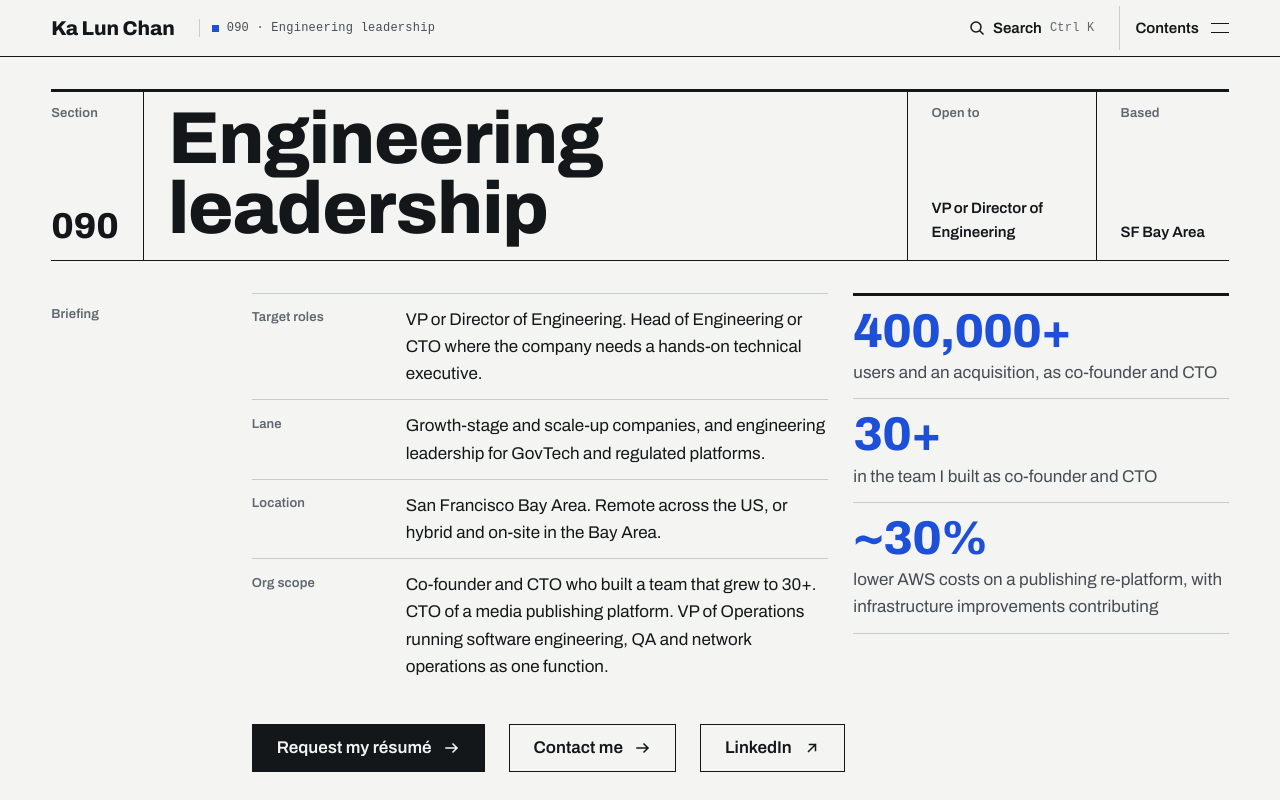
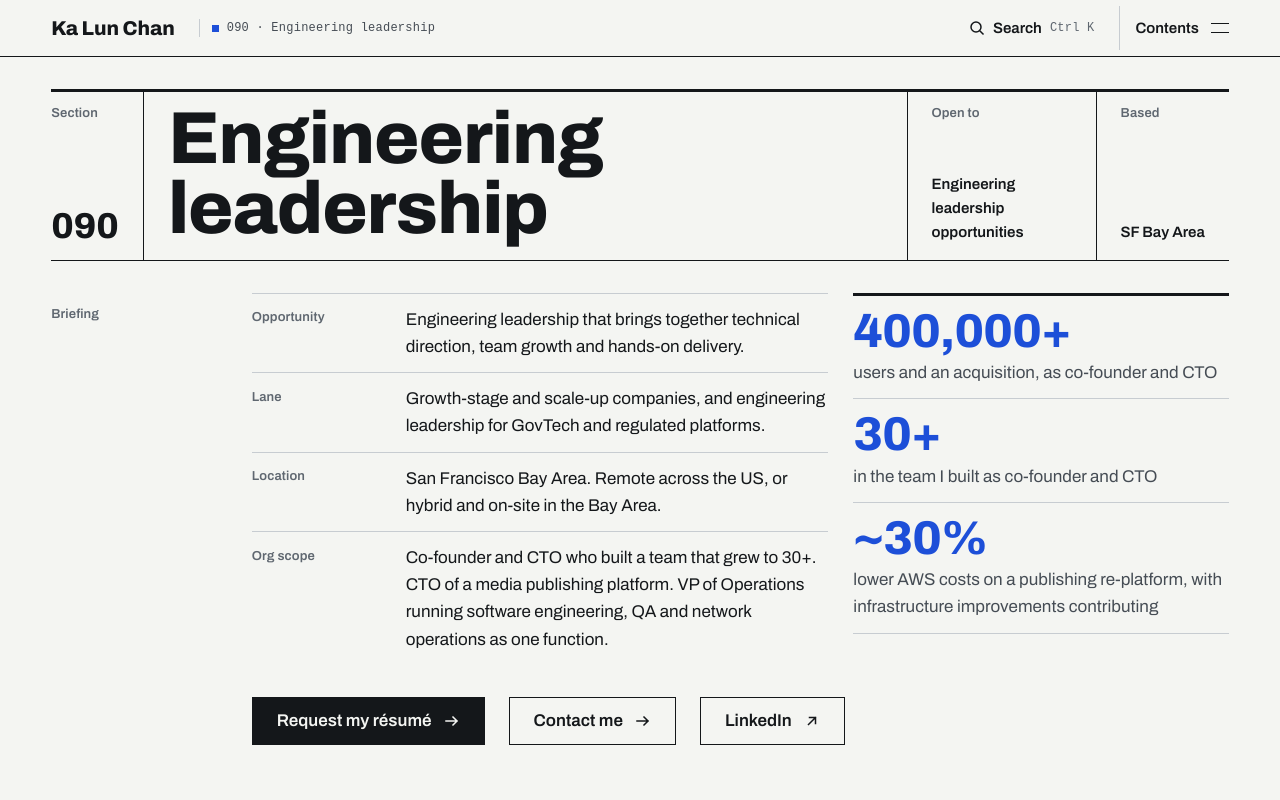
Before and after one commit to kchan1028/kalunchan, a React (Vite) app: page /engineering-leadership in a window 1280 px wide. Shown: the top 800 px of the page. Built offline with nearby package versions, Linux system fonts and the light colour scheme; a web font is replaced by a local one.

Commit message:
Broaden engineering leadership opportunity copy

```diff
--- a/src/content/contact.js
+++ b/src/content/contact.js
@@ -4,7 +4,7 @@
 export const paths = {
   leadership: {
     title: 'Leadership roles',
-    lead: 'Hiring a VP or Director of Engineering? Send the basics and I’ll reply with my résumé. Only your name and email are required.',
+    lead: 'Looking for an engineering leader? Send the basics and I’ll reply with my résumé. Only your name and email are required.',
   },
   consulting: {
     title: 'Consulting via Yippify',
--- a/src/content/engineeringLeadership.js
+++ b/src/content/engineeringLeadership.js
@@ -1,19 +1,19 @@
-// /engineering-leadership/: the recruiter and hiring-manager page. The one place on the site that names the
-// roles KC is open to (owner decision, recorded in POSITIONING.md). Every figure here already appears, with its
+// /engineering-leadership/: the recruiter and hiring-manager page. Describe opportunities by scope
+// rather than specific job titles. Every figure here already appears, with its
 // evidence, on /experience/, /about/ or a linked post. Keep employer names, career years and résumé files off
 // this page (scripts/audit-seo.py); the résumé is sent on request through the leadership form on /contact/.
 
-export const targetRoles = ['VP of Engineering', 'Director of Engineering', 'Head of Engineering'];
+export const opportunityStatement = 'Open to engineering leadership opportunities where I can build teams, shape technical direction and stay close to the work.';
 
 // The leadership form on /contact/. Every enquiry there gets the résumé in reply.
 export const resumeRequest = '/contact/#leadership';
 
 // Shared link into this page from case studies and Leadership-topic posts.
-export const hireLink = { to: '/engineering-leadership/', label: 'Hiring a VP or Director of Engineering? What I bring to the role' };
+export const hireLink = { to: '/engineering-leadership/', label: 'Looking for an engineering leader? What I bring to your team' };
 
 // Briefing block at the top of the page: the 60-second answer. Facts from facts.md (owner-confirmed 2026-10-28).
 export const briefing = [
-  { k: 'Target roles', v: 'VP or Director of Engineering. Head of Engineering or CTO where the company needs a hands-on technical executive.' },
+  { k: 'Opportunity', v: 'Engineering leadership that brings together technical direction, team growth and hands-on delivery.' },
   { k: 'Lane', v: 'Growth-stage and scale-up companies, and engineering leadership for GovTech and regulated platforms.' },
   { k: 'Location', v: 'San Francisco Bay Area. Remote across the US, or hybrid and on-site in the Bay Area.' },
   { k: 'Org scope', v: 'Co-founder and CTO who built a team that grew to 30+. CTO of a media publishing platform. VP of Operations running software engineering, QA and network operations as one function.' },
@@ -33,7 +33,7 @@ export const paths = [
 ];
 
 export const summary = [
-  { k: 'Target roles', v: 'VP or Director of Engineering at growth-stage and scale-up companies. Head of Engineering or CTO where the company needs a hands-on technical executive.' },
+  { k: 'Opportunity', v: 'Building teams and platforms at growing companies, with ownership of technical direction and delivery.' },
   { k: 'Most recent scope', v: 'Architecture, technical strategy and delivery for government, startup and founder clients through Yippify.' },
   { k: 'Executive roles', v: 'Co-founder and CTO through an acquisition, CTO of a media publishing platform, VP of Operations for a voice services company.' },
   { k: 'Core strengths', v: 'Engineering organization leadership, cloud platforms on AWS, architecture and modernization, public-sector and regulated systems, product engineering, security and reliability, practical AI adoption.' },
--- a/src/content/posts/building-an-ai-job-search-agent-with-hermes.jsx
+++ b/src/content/posts/building-an-ai-job-search-agent-with-hermes.jsx
@@ -55,7 +55,7 @@ export default function Body() {
 
       <section id="the-problem" aria-labelledby="the-problem-h">
         <h2 id="the-problem-h" className="post__h2">The problem: a senior job search is repetitive</h2>
-        <p>I am looking for my next engineering leadership role: Director of Engineering, Head of Engineering, VP of Engineering, or Senior Engineering Manager. Searching for roles at that level by hand is tedious in ways that are specific to the level. The titles are inconsistent across companies. Compensation is published on some boards, in some states, and not elsewhere. A large share of postings with the right title want something I am not, or are the wrong size of company, or have been open for months. Tracking what I have seen, what I applied to and what I heard back is a spreadsheet that drifts out of date in a week.</p>
+        <p>I am looking for my next engineering leadership opportunity, where I can build teams, shape technical direction and stay close to delivery. Searching for roles at that level by hand is tedious in ways that are specific to the level. The titles are inconsistent across companies. Compensation is published on some boards, in some states, and not elsewhere. A large share of postings with the right title want something I am not, or are the wrong size of company, or have been open for months. Tracking what I have seen, what I applied to and what I heard back is a spreadsheet that drifts out of date in a week.</p>
         <p>I could keep asking an assistant to find jobs for me, and it would, one conversation at a time, with no memory of yesterday's results. What I want is a system that researches continuously, evaluates against my criteria, remembers what it has already shown me, and hands me a short list each morning. That is an engineering problem, and a good one to learn an agent framework on, because every part of it is checkable.</p>
       </section>
 
--- a/src/content/profile.js
+++ b/src/content/profile.js
@@ -33,7 +33,7 @@ export const homeIntro =
   'Ka Lun Chan (KC) is an engineering leader in the San Francisco Bay Area. He co-founded a communications company and grew it to 400,000+ users on three continents. After the acquisition he stayed on with the company. Today he leads government technology work through Yippify.';
 
 // One line of role intent under the home headline, linking to /engineering-leadership/ (POSITIONING.md §0).
-export const roleIntent = 'Open to VP or Director of Engineering roles at growing companies, remote or in the Bay Area';
+export const roleIntent = 'Open to engineering leadership opportunities that bring together technical direction, team growth and hands-on delivery, remote or in the Bay Area';
 
 // Verified proof points shown under the home positioning line, each linking to its evidence.
 export const proofPoints = [
--- a/src/pages/EngineeringLeadership.jsx
+++ b/src/pages/EngineeringLeadership.jsx
@@ -2,7 +2,7 @@ import { Link } from 'react-router';
 import { person, roles } from '../content/profile';
 import { posts } from '../content/writing';
 import {
-  targetRoles, resumeRequest, briefing, outcomes, paths, summary, impact, problems, focuses, principles, expertise, featuredSlugs,
+  opportunityStatement, resumeRequest, briefing, outcomes, paths, summary, impact, problems, focuses, principles, expertise, featuredSlugs,
 } from '../content/engineeringLeadership';
 import TitleBlock from '../components/TitleBlock';
 import FocusPicker, { useFocus } from '../components/FocusPicker';
@@ -30,7 +30,7 @@ export default function EngineeringLeadership() {
 
   return (
     <>
-      <TitleBlock section="090" title="Engineering leadership" cells={[{ k: 'Open to', v: 'VP or Director of Engineering' }, { k: 'Based', v: 'SF Bay Area' }]} />
+      <TitleBlock section="090" title="Engineering leadership" cells={[{ k: 'Open to', v: 'Engineering leadership opportunities' }, { k: 'Based', v: 'SF Bay Area' }]} />
       <section className="sheet grid hire-brief" aria-labelledby="brief-h" data-coord="090 · Briefing">
         {/* Someone who arrived on a focused link hasn't reached the picker yet, so the first screen says the page is arranged for them. */}
         {arrived && focus && (
@@ -75,7 +75,7 @@ export default function EngineeringLeadership() {
 
       <aside className="open-to on-blue" aria-label="Roles I’m open to" data-coord="090 · Open to">
         <div className="sheet grid">
-          <p className="open-to__roles">Open to conversations about {targetRoles.slice(0, -1).join(', ')} and {targetRoles.at(-1)} roles.</p>
+          <p className="open-to__roles">{opportunityStatement}</p>
           <div className="open-to__side">
             <Link className="action" to={resumeRequest}>Talk about a role <ArrowRight /></Link>
           </div>
--- a/src/site.js
+++ b/src/site.js
@@ -34,8 +34,8 @@ const base = [
   {
     path: '/engineering-leadership/',
     name: 'Engineering Leadership',
-    title: 'Engineering Leader for VP or Director Roles — Ka Lun Chan (KC)',
-    description: 'Ka Lun Chan (KC), Bay Area engineering leader and former co-founder and CTO, open to VP or Director of Engineering roles at scale-ups, remote or hybrid.',
+    title: 'Engineering Leadership for Growing Teams — Ka Lun Chan (KC)',
+    description: 'Ka Lun Chan (KC), Bay Area engineering leader and former co-founder and CTO, building teams, shaping technical direction and delivering software at growing companies. Open to remote or Bay Area opportunities.',
   },
   {
     "path": "/leadership/",
@@ -91,7 +91,7 @@ const base = [
     "path": "/contact/",
     name: "Contact",
     "title": "Contact Ka Lun Chan (KC) — Leadership Roles and Consulting",
-    "description": "Hiring a VP or Director of Engineering? Tell me about the role and I’ll reply with my résumé. Consulting projects go through Yippify."
+    "description": "Looking for an engineering leader? Tell me about the role and I’ll reply with my résumé. Consulting projects go through Yippify."
   },
   {
     path: '/privacy/',
```
Also changed, not shown: src/lastmod.json (+12 -12 lines), 1 other file (tests, documents, lock files or other folders).
